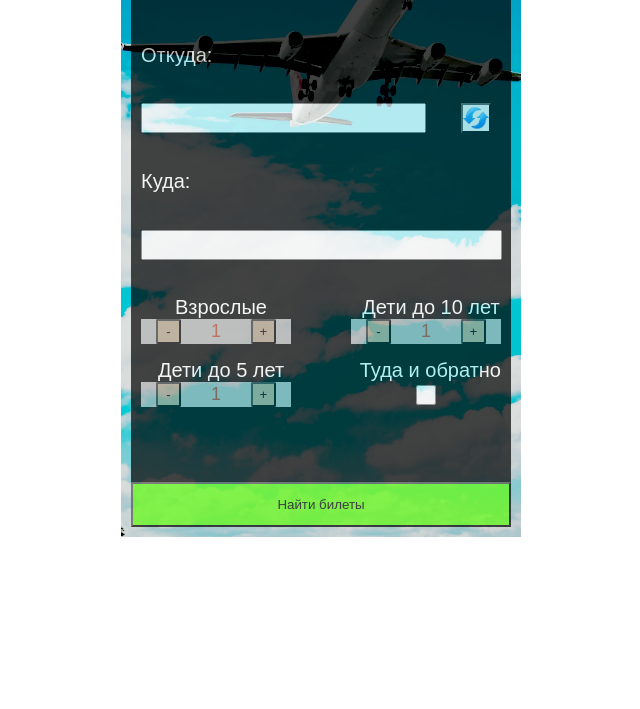
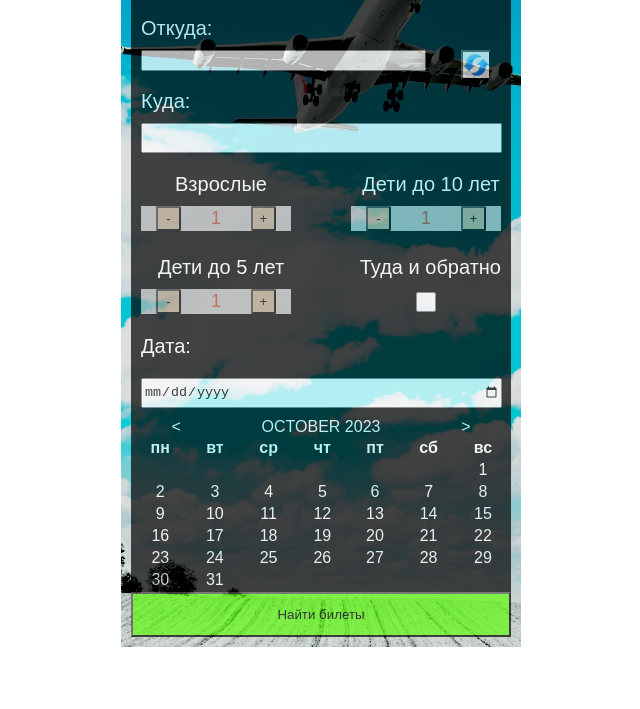
Before and after one commit to satriks/ajh_tooltip_task3, a website built with webpack: page src/index.html in a window 1280 px wide. Shown: the part 91-800 px from the top of the page, without its empty margins (319-959 px from the left). Built offline with nearby package versions, Linux system fonts and the light colour scheme.

Commit message:
done calendar

```diff
--- a/package.json
+++ b/package.json
@@ -1,5 +1,5 @@
 {
-  "name": "ahj_tooltip_2",
+  "name": "ahj_tooltip_3",
   "version": "1.0.0",
   "description": "",
   "main": "index.js",
@@ -21,7 +21,7 @@
     "preshow:dist": "npm run build",
     "show:dist": "live-server dist"
   },
-  "author": "coursar",
+  "author": "satriks",
   "license": "MIT",
   "devDependencies": {
     "@babel/cli": "^7.22.9",
--- a/src/css/style.css
+++ b/src/css/style.css
@@ -25,7 +25,9 @@ h1 {
 label{
   font-size: 20px;
   display: block;
+  margin: 10px 0;
   margin-left: 10px;
+
 }
 
 #from, #where {
@@ -44,6 +46,7 @@ label{
   height: 100%;
   /* margin: auto; */
 }
+
 .refresh{
   box-sizing: border-box;
   /* margin-top: 7px; */
@@ -55,6 +58,7 @@ label{
   background-size: cover;
   background-position: center;
   background-color: #000;
+  cursor: pointer;
 }
 #where{
   width: 95%;
@@ -64,7 +68,7 @@ label{
 .container {
   background-blend-mode: normal;
   width: 380px;
-  height: 600px;
+  height: auto;
   background-color: black;
   opacity: 0.7;
   margin: auto;
@@ -81,6 +85,7 @@ label{
   flex-wrap: wrap;
   justify-content: space-between;
   gap: 15px;
+  margin: 10px 0;
 }
 
 .counter-block{
@@ -118,15 +123,57 @@ label{
   border-radius: 7%;
   width: 25px;
   height: 25px;
+  cursor: pointer;
 }
 #one-way{
   width: 20px;
   height: 20px;
   justify-self: center;
   align-items: center;
+  cursor: pointer;
 }
 
 .find-tickets{
   height: 45px;
   background-color: rgb(94, 253, 14);
+  cursor: pointer;
 }
+.inactive {
+  color: gray;
+  cursor: no-drop;
+}
+
+.calendar {
+  position: absolute;
+}
+
+.calendar-widget{
+  display: flex;
+  flex-direction: column;
+  justify-content: center;
+}
+
+.calendar__header {
+  display: flex;
+  justify-content: space-around;
+
+}
+
+.calendar__title {
+  text-align: center;
+  text-transform: uppercase;
+}
+
+.next, .prev {
+  cursor: pointer;
+}
+
+.calendar-widget > table {
+  text-align: center;
+}
+
+#date {
+  width: 95%;
+  height: 30px;
+  margin: 10px 10px;
+}
--- a/src/index.html
+++ b/src/index.html
@@ -51,7 +51,12 @@
         </div>
 
       </div>
-      <div class="date-widget">
+      <div class="date__input">
+        <div class="date-from"></div>
+        <label for="date">Дата:</label>
+        <input type="date" id="date">
+      </div>
+      <div class="calendar-widget">
         <!-- <input type="text"> -->
       </div>
       <button class="find-tickets"> Найти билеты</button>
--- a/src/js/app.js
+++ b/src/js/app.js
@@ -3,6 +3,22 @@
 // const control = new DomControl()
 // control.init() // тестовое заполнение
 import moment from 'moment';
+import { Calendare } from './components/Calendare';
+// console.log(moment().format('YY'));
+// console.log(moment().format('YYYY'));
+// console.log(moment().format('MM'));
+// console.log(moment().format('DD'));
+// console.log(moment().format(''));
+// console.log(moment().calendar());
 
-console.log(moment());
-console.log(moment().calendar());
+const calendar = new Calendare()
+const testNode = document.querySelector('.calendar-widget')
+const year = moment().format('YYYY')
+const month = moment().format('MM')
+
+console.log(year);
+console.log(month);
+calendar.create(testNode, year, month)
+
+// this.year = Number(this.moment.format('YYYY'));
+// this.month = Number(this.moment.format('MM'));
--- /dev/null
+++ b/src/js/components/Calendare.js
@@ -0,0 +1,72 @@
+import moment from "moment"
+export class Calendare {
+    constructor(){
+        this.moment = moment();
+        this.moment.localeData('ru');
+    }
+
+    create(elem, year, month) {
+        const monthEl = month - 1;
+        const date = new Date(year, monthEl);
+
+        let table = `
+        <div class="calendar__header">
+        <div class="prev"><</div>
+        <div class="calendar__title">${date.toLocaleString('default', { month: 'long' })} ${year}</div>
+        <div class="next">></div>
+        </div>
+        <table><tr><th>пн</th><th>вт</th><th>ср</th><th>чт</th><th>пт</th><th>сб</th><th>вс</th></tr><tr>
+        `;
+
+        for (let i = 0; i < this.getDay(date); i++) {
+          table += '<td></td>';
+        }
+
+        while (date.getMonth() === monthEl) {
+          table += `<td>${date.getDate()}</td>`;
+
+          if (this.getDay(date) % 7 === 6) {
+            table += '</tr><tr>';
+          }
+
+          date.setDate(date.getDate() + 1);
+        }
+
+        if (this.getDay(date) !== 0) {
+          for (let i = this.getDay(date); i < 7; i++) {
+            table += '<td></td>';
+          }
+        }
+
+        table += '</tr></table>';
+
+        elem.innerHTML = table;
+
+        const arr = Array.from(document.querySelectorAll('td'));
+        arr.forEach((el) => {
+          if (el.textContent === this.moment.format('D') && monthEl === (this.moment.format('M') - 1) && year === Number((this.moment.format('YYYY')))) {
+            el.classList.add('today');
+          }
+          if (Number(el.textContent) < Number(this.moment.format('D')) && monthEl === (this.moment.format('M') - 1) && year === Number((this.moment.format('YYYY')))) {
+            el.classList.add('inactive');
+          }
+          if (monthEl < (this.moment.format('M') - 1) && year <= Number((this.moment.format('YYYY')))) {
+            el.classList.add('inactive');
+          }
+          if (year < Number((this.moment.format('YYYY')))) {
+            el.classList.add('inactive');
+          }
+        });
+      }
+
+      getDay(dateF) {
+        let day = dateF.getDay();
+        if (day === 0) day = 7;
+        return day - 1;
+      }
+
+      delete() {
+        document.querySelector('.calendar__header').remove();
+        document.querySelector('table').remove();
+      }
+    }
```
